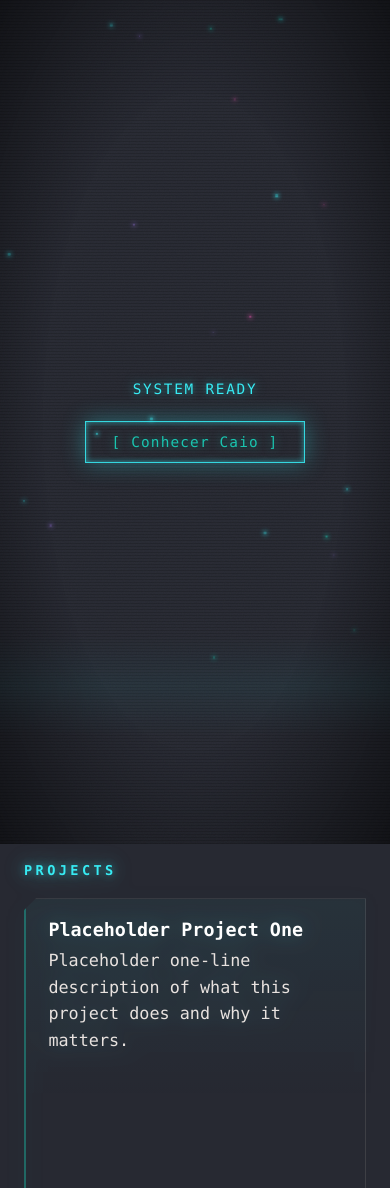
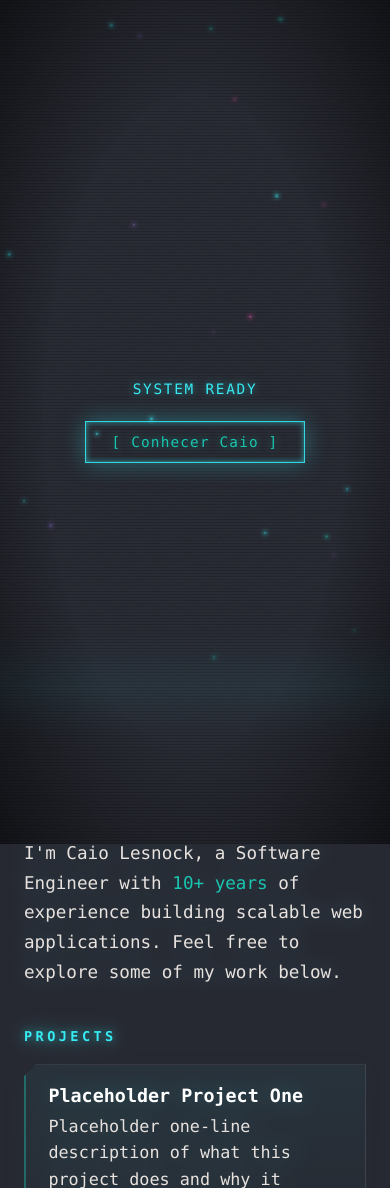
Before and after one commit to Lesnock/lesnock.github.io, a React (Vite) app: page / in a window 390 px wide. Shown: the top 1188 px of the page. Built offline with nearby package versions, Linux system fonts and the light colour scheme.

Commit message:
improve summary

```diff
--- a/src/portfolio/Resume.module.css
+++ b/src/portfolio/Resume.module.css
@@ -38,11 +38,39 @@
   text-shadow: var(--glow-secondary);
 }
 
+.summaryRow {
+  display: flex;
+  align-items: center;
+  gap: clamp(1.5rem, 3vw, 2.5rem);
+}
+
+.avatar {
+  flex: 0 0 auto;
+  width: clamp(7rem, 16vw, 10rem);
+  height: clamp(7rem, 16vw, 10rem);
+  object-fit: cover;
+  clip-path: polygon(16px 0, 100% 0, 100% calc(100% - 16px), calc(100% - 16px) 100%, 0 100%, 0 16px);
+  border: 1px solid rgba(55, 235, 243, 0.35);
+  filter: saturate(0.9) contrast(1.05);
+  box-shadow: 0 0 16px rgba(55, 235, 243, 0.3);
+}
+
 .summary {
   max-width: 60ch;
   color: var(--color-text-secondary);
   line-height: 1.7;
   font-size: clamp(1.1rem, 1.8vw, 1.2rem);
+}
+
+.summaryHighlight {
+  color: var(--color-primary);
+}
+
+@media (max-width: 640px) {
+  .summaryRow {
+    flex-direction: column;
+    align-items: flex-start;
+  }
 }
 
 .timeline,
--- a/src/portfolio/Resume.tsx
+++ b/src/portfolio/Resume.tsx
@@ -81,9 +81,15 @@ export function Resume() {
     <main className={styles.main}>
       <section className={styles.block} aria-label="Summary">
         <h2 className={styles.blockLabel}>Summary</h2>
-        <p className={styles.summary}>
-          Hi! I'm Caio, a Software Engineer with over 10 years of experience building scalable web applications. Feel free to explore some of my work below.
-        </p>
+        <div className={styles.summaryRow}>
+          <img src="/profile.jpg" alt="Caio Lesnock" className={styles.avatar} />
+          <p className={styles.summary}>
+            Hi!👋 <br />
+            I'm Caio Lesnock, a Software Engineer with {' '}
+            <span className={styles.summaryHighlight}>10+ years</span> of experience building
+            scalable web applications. Feel free to explore some of my work below.
+          </p>
+        </div>
       </section>
 
       <section className={styles.block} aria-label="Projects">
```
Also changed, not shown: public/profile.jpg (added), 1 other file (tests, documents, lock files or other folders).
